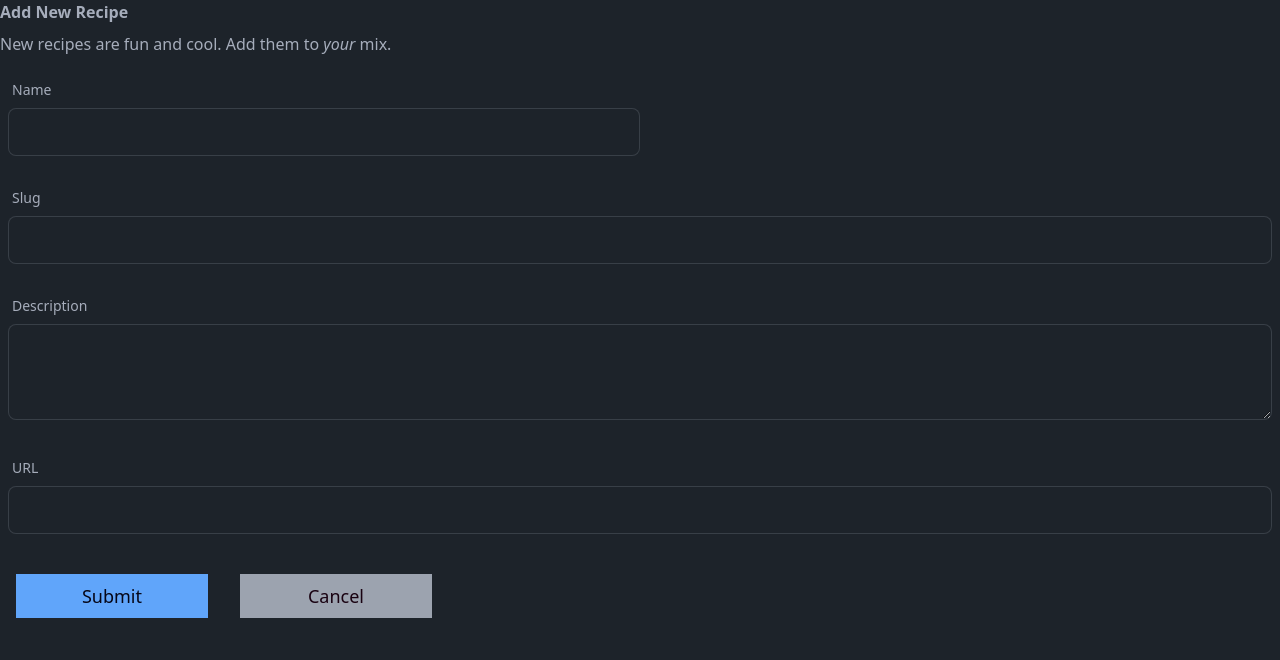
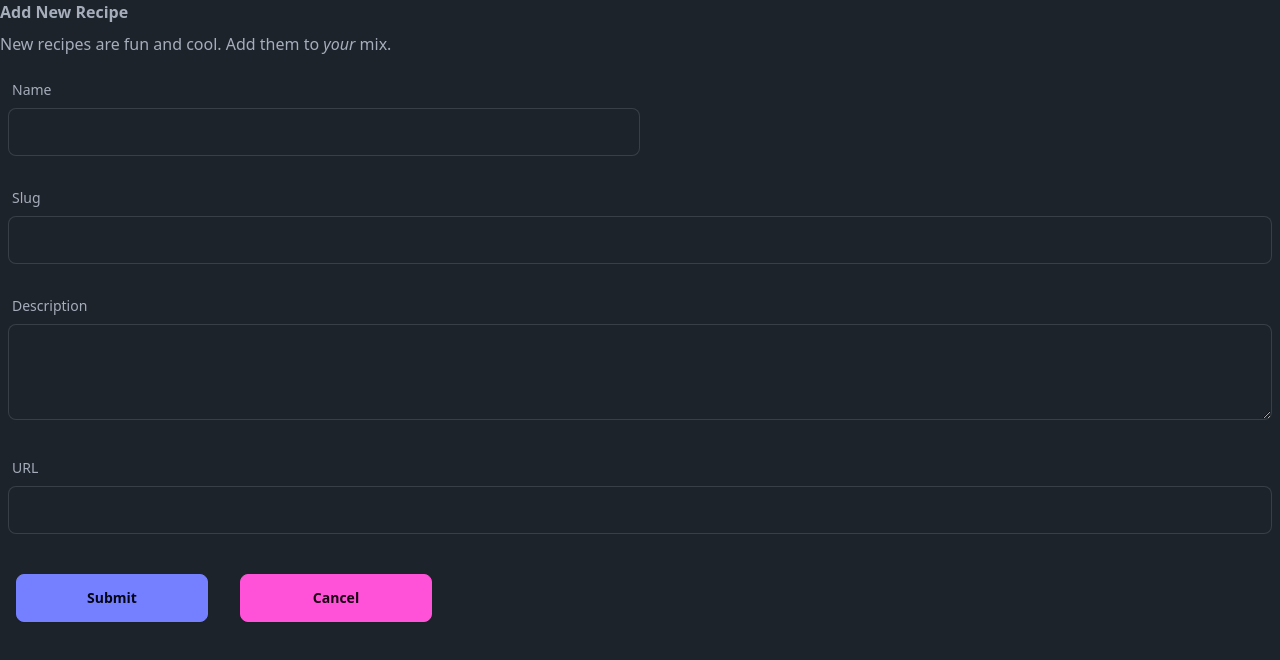
Before and after one commit to bensandee/dinnermix, a Next.js app: page /recipes/add in a window 1280 px wide. Shown: the top 660 px of the page. Built offline with nearby package versions, Linux system fonts and the light colour scheme; no server answers; what drizzle-zod would draw is missing.

Commit message:
fix: use daisyui styles for buttons, etc

```diff
--- a/package.json
+++ b/package.json
@@ -28,6 +28,7 @@
     "zod": "^3.23.6"
   },
   "devDependencies": {
+    "@tailwindcss/typography": "^0.5.13",
     "@tsconfig/next": "^2.0.3",
     "@types/node": "20.12.7",
     "@types/react": "18.3.1",
--- a/src/app/page.tsx
+++ b/src/app/page.tsx
@@ -33,19 +33,19 @@ const Body = () => {
 
   return (
     <>
-      <div className="p-24">
-        <Link className="p-8 hover:text-blue-500" href="/profile">
+      <div className="navbar bg-base-100">
+        <a className="btn btn-ghost text-xl" href="/profile">
           Profile
-        </Link>
-        <Link className="p-8 hover:text-blue-500" href="/api/auth/logout">
+        </a>
+        <a className="btn btn-ghost text-xl" href="/api/auth/logout">
           Logout
-        </Link>
-        <Link className="p-8 hover:text-blue-500" href="/recipes">
+        </a>
+        <a className="btn btn-ghost text-xl" href="/recipes">
           Recipes
-        </Link>
+        </a>
       </div>
       <div>
-        <Button className="btn-primary p-4" onClick={goAddRecipe}>
+        <Button className="btn btn-primary p-4" onClick={goAddRecipe}>
           Add Recipe
         </Button>
       </div>
--- a/src/app/recipes/add/page.tsx
+++ b/src/app/recipes/add/page.tsx
@@ -119,7 +119,7 @@ const SubmitButton = () => {
   const { pending } = useFormStatus();
   return (
     <Button
-      className="btn-primary bg-blue-400 text-lg p-2 w-48 m-4 hover:bg-blue-500"
+      className="btn btn-primary p-2 w-48 m-4"
       type="submit"
       aria-disabled={pending}
     >
@@ -137,7 +137,7 @@ const CancelButton = () => {
 
   return (
     <Button
-      className="btn-secondary bg-gray-400 text-lg p-2 w-48 m-4 hover:bg-gray-500"
+      className="btn btn-secondary p-2 w-48 m-4"
       type="button"
       onClick={onCancel}
     >
--- a/tailwind.config.js
+++ b/tailwind.config.js
@@ -2,7 +2,7 @@
 module.exports = {
   content: ["./src/**/*.{js,ts,jsx,tsx,mdx}"],
   theme: {},
-  plugins: [require("daisyui")],
+  plugins: [require("@tailwindcss/typography"), require("daisyui")],
   daisyui: {
     themes: ["light", "dark"],
     logs: false,
```
Also changed, not shown: 1 other file (tests, documents, lock files or other folders).
